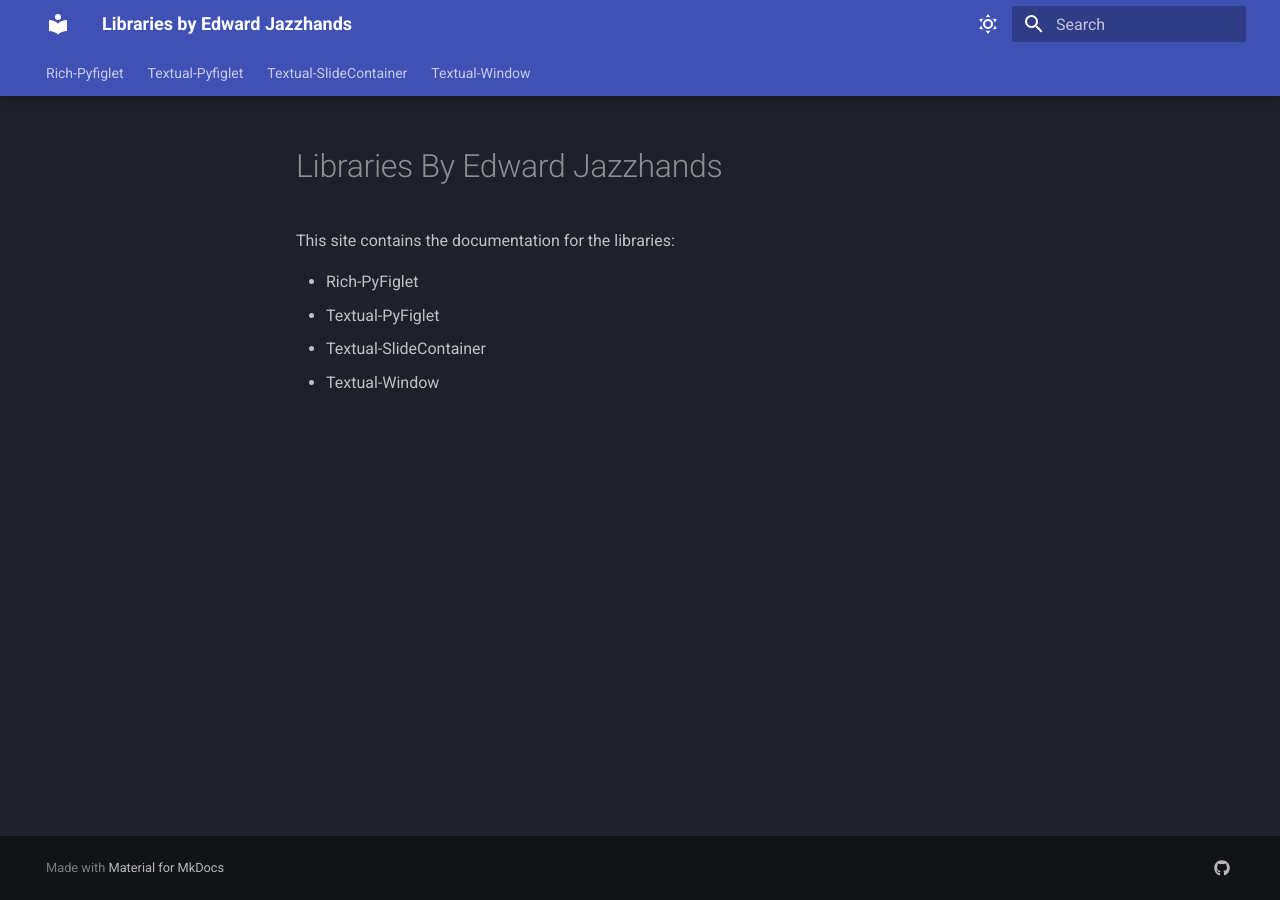
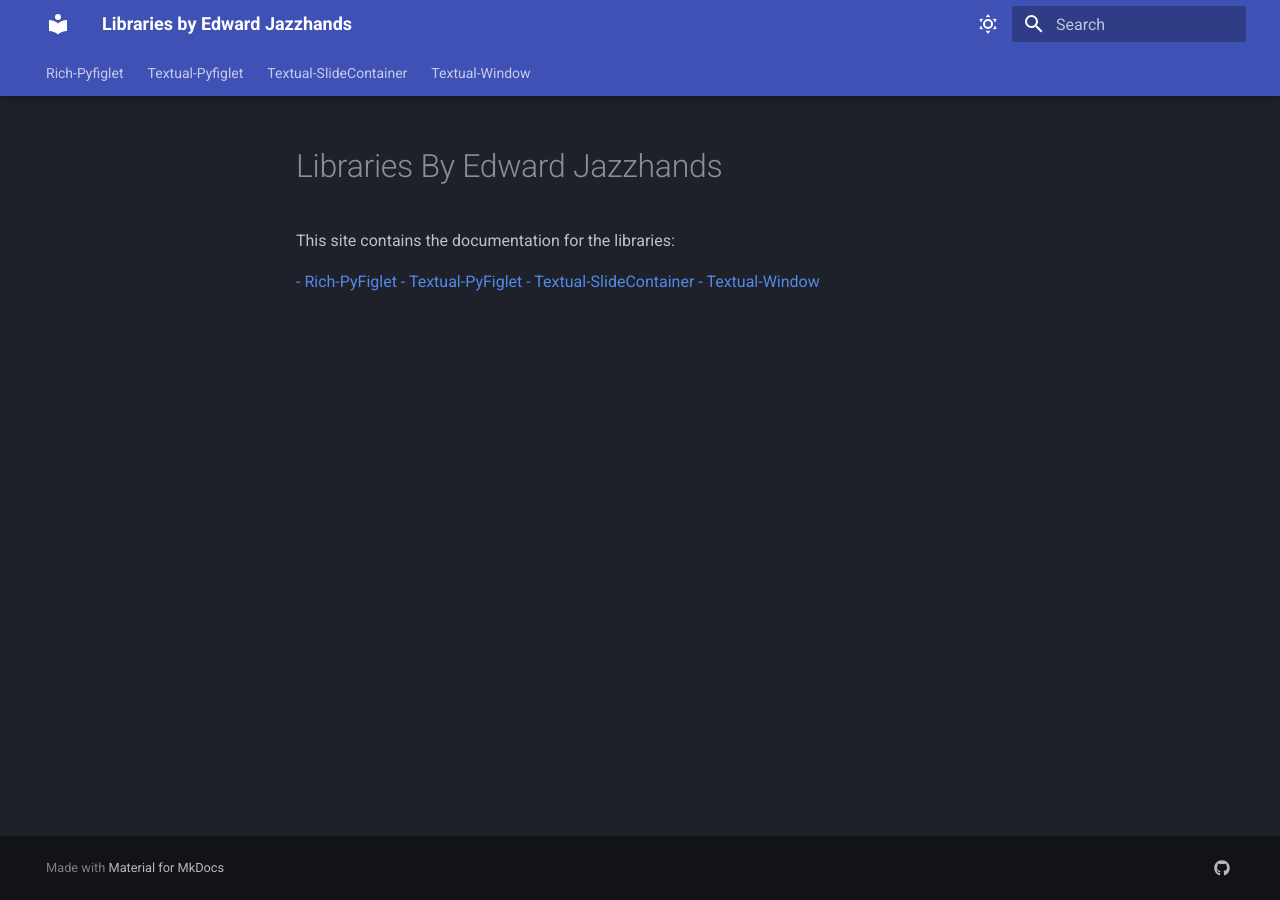
Before and after one commit to edward-jazzhands/libraries, an MkDocs documentation site: the page built from docs/index.md, in a window 1280 px wide. Built offline with MkDocs 1.6.1 and Material for MkDocs 9.7.7, drawn with Linux system fonts in a browser that asks for light colours; some of the changed lines change nothing that is shown.

Commit message:
Small fixes

```diff
--- a/docs/index.md
+++ b/docs/index.md
@@ -2,7 +2,7 @@
 
 This site contains the documentation for the libraries:
 
-- Rich-PyFiglet
-- Textual-PyFiglet
-- Textual-SlideContainer
-- Textual-Window
+[- Rich-PyFiglet](rich-pyfiglet/)
+[- Textual-PyFiglet](textual-pyfiglet/)
+[- Textual-SlideContainer](textual-slidecontainer/)
+[- Textual-Window](textual-window/)
--- a/requirements.txt
+++ b/requirements.txt
@@ -4,3 +4,4 @@ pymdown-extensions
 rich-pyfiglet
 textual-pyfiglet
 textual-slidecontainer
+textual-window
```
Also changed, not shown: 1 other file.
